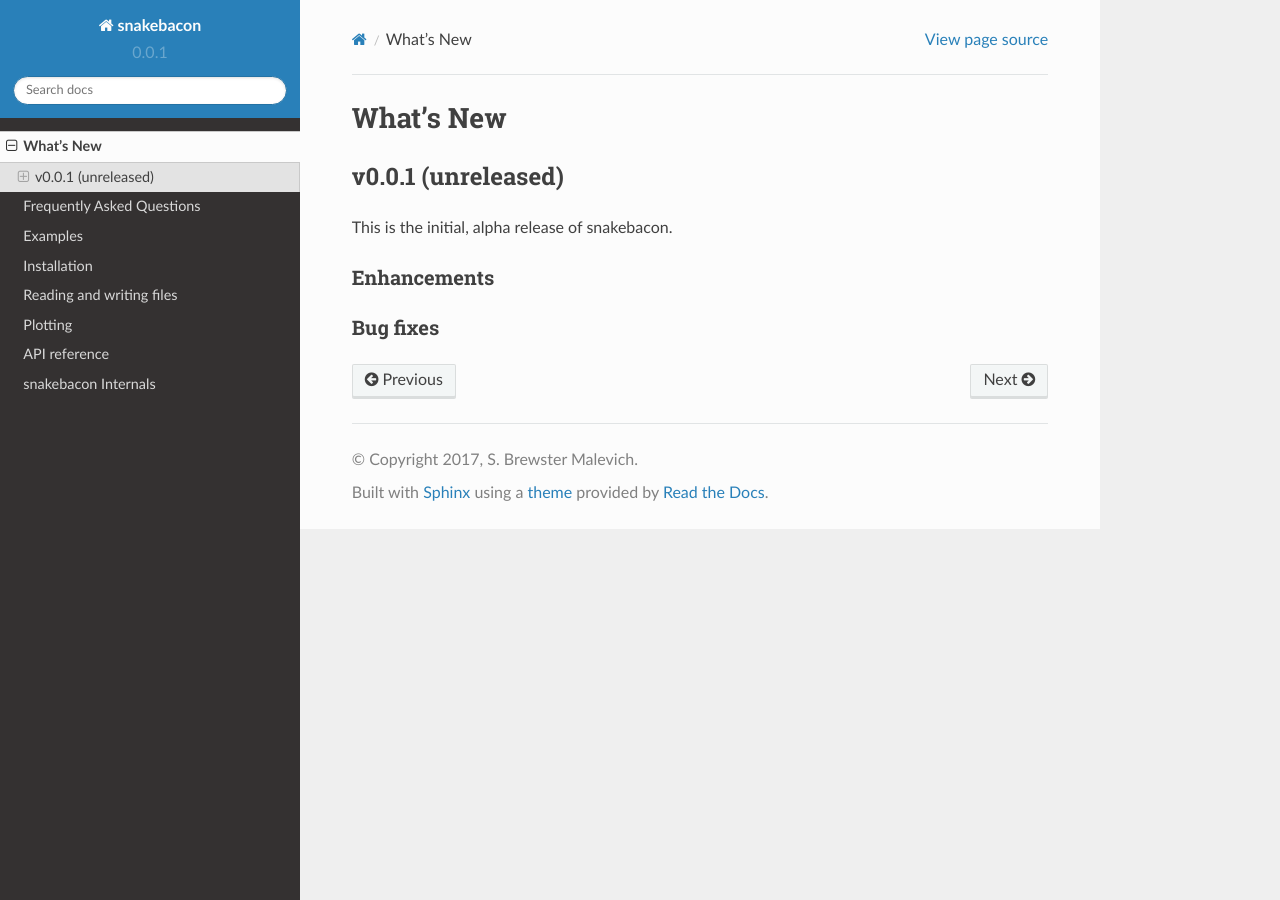
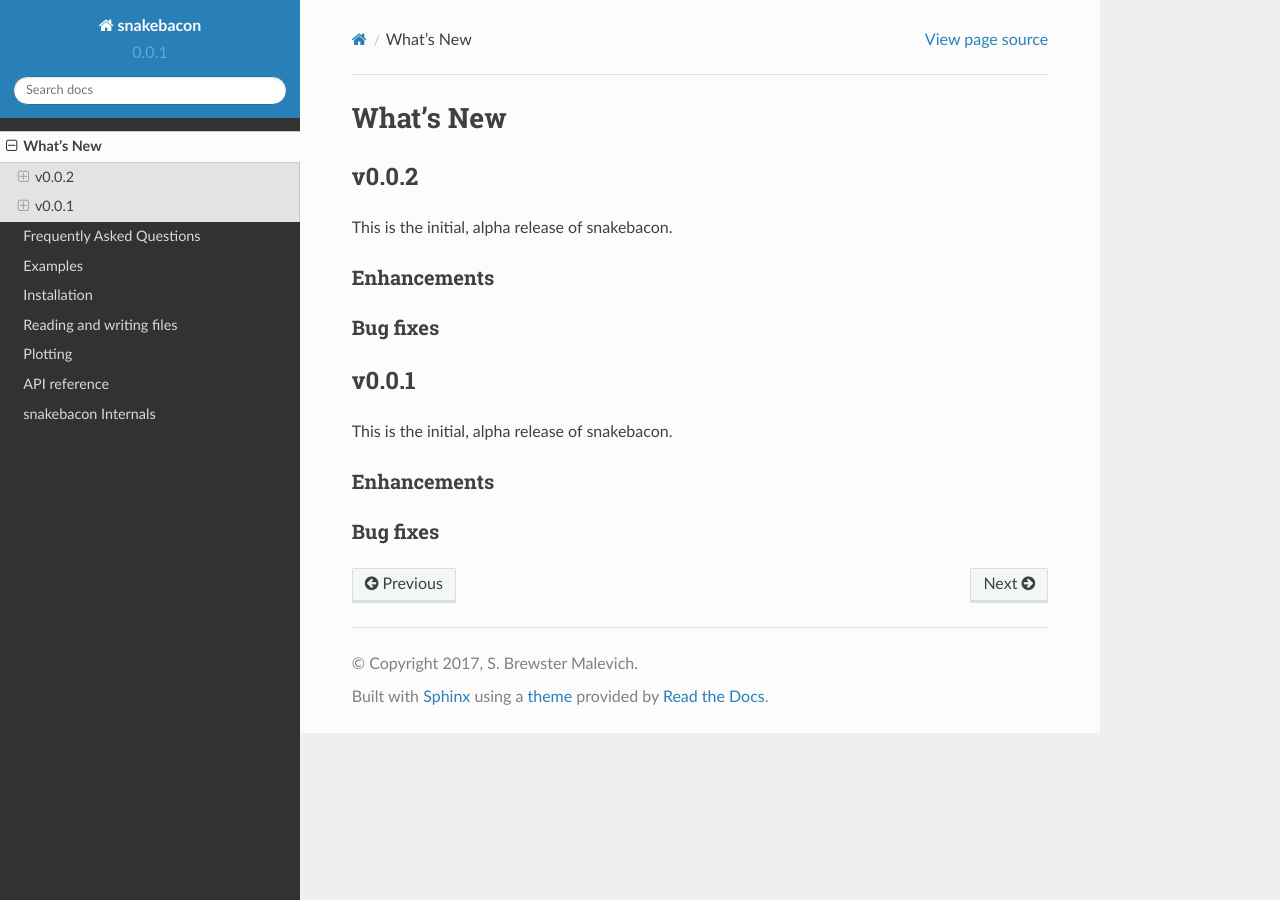
Before and after one commit to brews/snakebacon, a Sphinx documentation site: the page built from docs/whats_new.rst, in a window 1280 px wide. Built offline with Sphinx 7.4.7 and the Read the Docs theme 2.0.0, drawn with Linux system fonts in a browser that asks for light colours.

```diff
--- a/docs/whats_new.rst
+++ b/docs/whats_new.rst
@@ -3,9 +3,10 @@
 What's New
 ==========
 
-.. _whats-new.0.0.1:
+.. _whats-new.0.0.2:
 
-v0.0.1 (unreleased)
+
+v0.0.2
 -------------------
 
 This is the initial, alpha release of snakebacon.
@@ -15,3 +16,17 @@
 
 Bug fixes
 ~~~~~~~~~
+
+
+.. _whats-new.0.0.1:
+
+v0.0.1
+-------------------
+
+This is the initial, alpha release of snakebacon.
+
+Enhancements
+~~~~~~~~~~~~
+
+Bug fixes
+~~~~~~~~~
```
